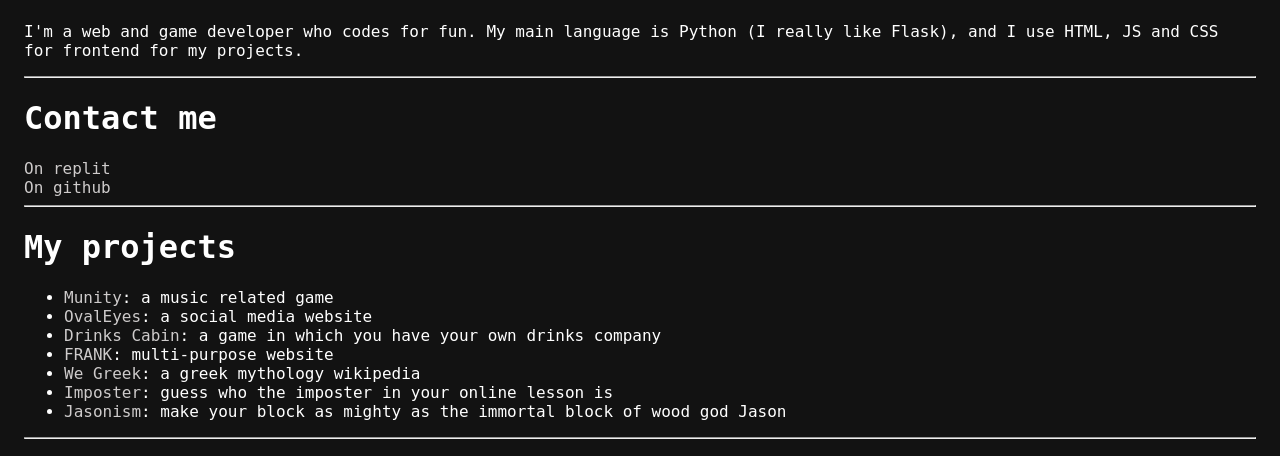
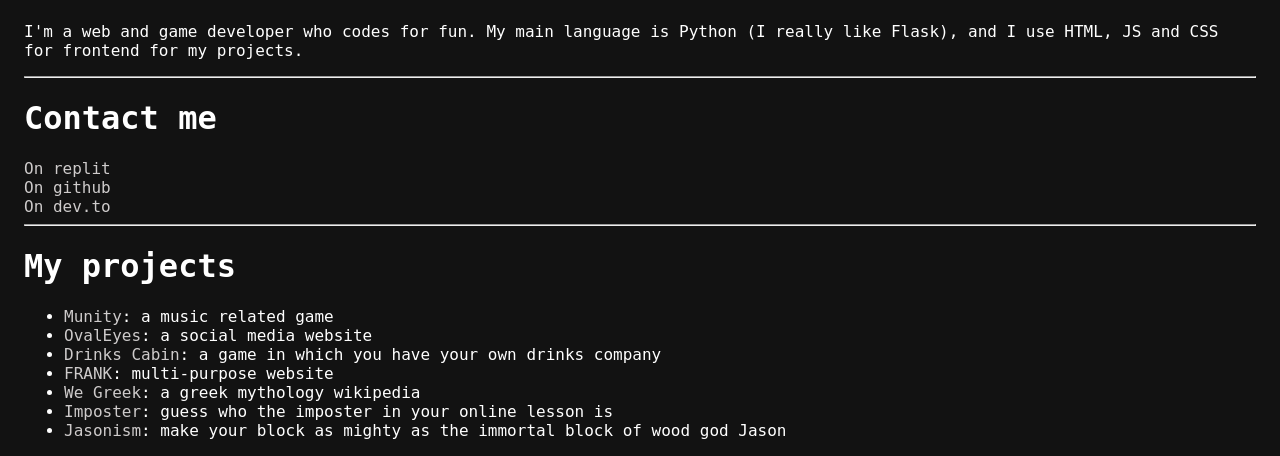
Before and after one commit to VulcanWM/vulcanwm-flask, a Flask app: page / in a window 1280 px wide. Shown: the part 213-669 px from the top of the page. Run offline with Flask 2, Linux system fonts and the light colour scheme.

Commit message:
added my dev.to account

```diff
--- a/templates/index.html
+++ b/templates/index.html
@@ -30,6 +30,8 @@
         <a href="https://replit.com/@VulcanWM" class="hoverlink">On replit</a>
         <br>
         <a href="https://github.com/VulcanWM" class="hoverlink">On github</a>
+        <br>
+        <a href="https://dev.to/vulcanwm" class="hoverlink">On dev.to</a>
 
       </div>
 
```
